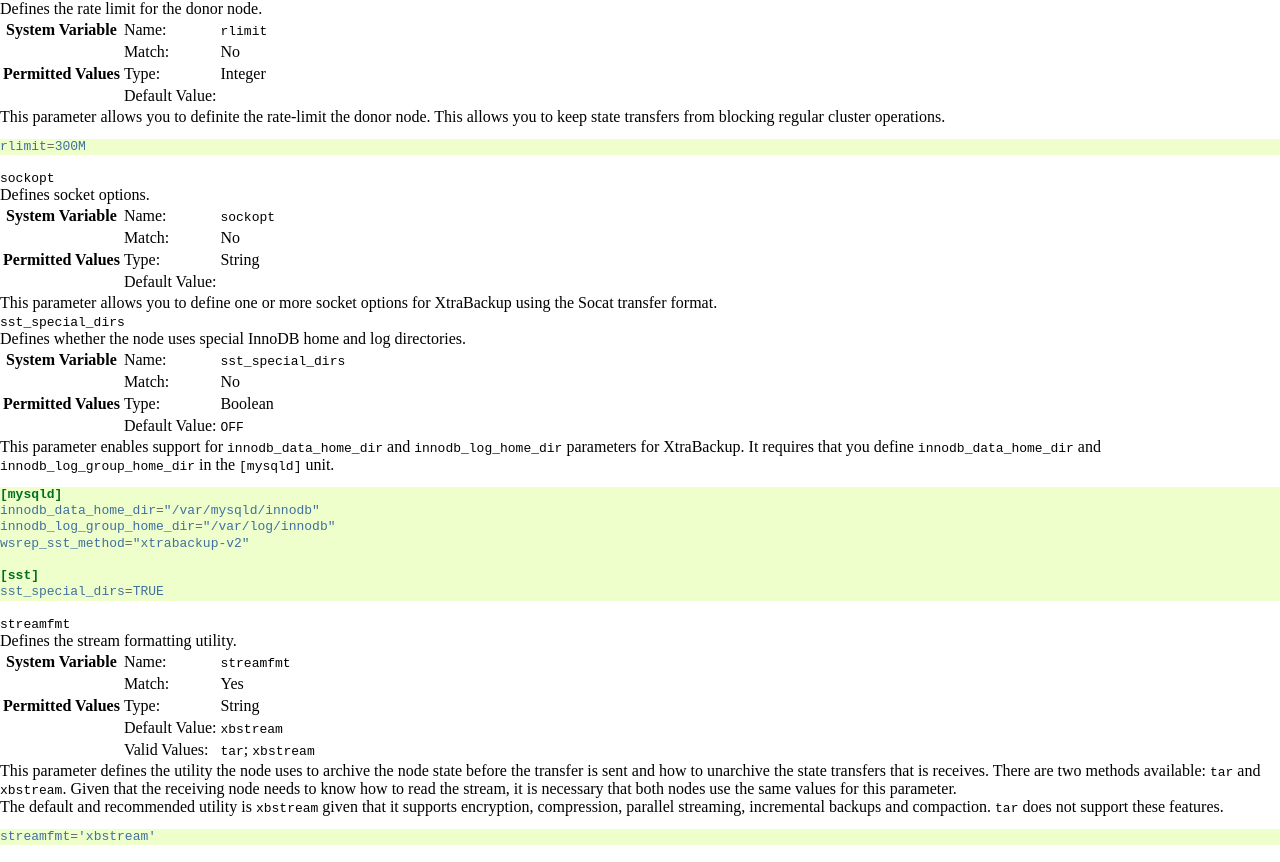
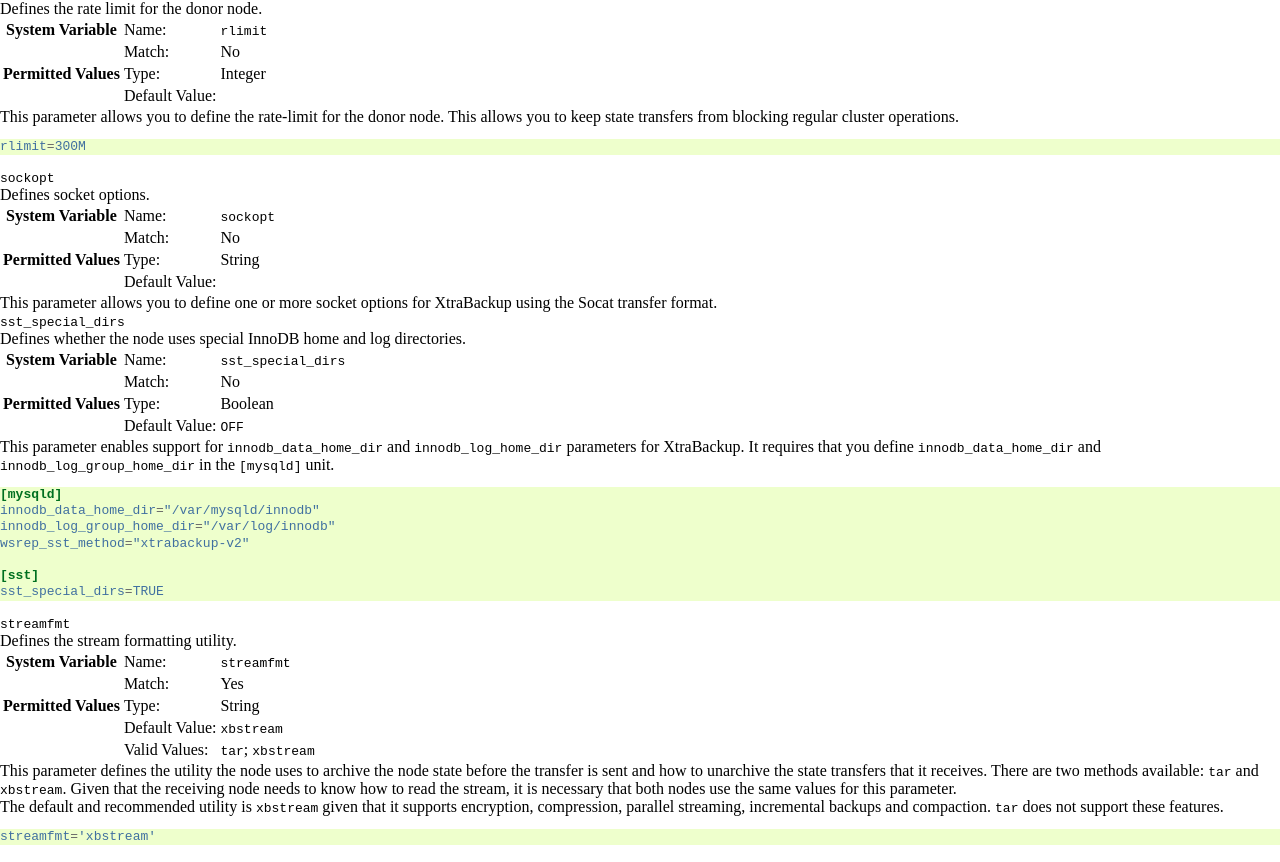
Before and after one commit to codership/documentation, a Sphinx documentation site: the page built from galeracluster/source/documentation/xtrabackup-options.rst, in a window 1280 px wide and 1400 px high, scrolled down 2886 px. Shown: the part 152-1014 px from the top of the window. Built offline with Sphinx 7.4.7, drawn with Linux system fonts in a browser that asks for light colours; comment, search, counter and statistics services are not loaded; some of the changed text lies outside the part shown.

Commit message:
Language improvements.

```diff
--- a/galeracluster/source/documentation/xtrabackup-options.rst
+++ b/galeracluster/source/documentation/xtrabackup-options.rst
@@ -313,7 +313,7 @@ Defines the rate limit for the donor node.
    "**Permitted Values**", "Type:", "Integer"
    "", "Default Value:", ""
 
-This parameter allows you to definite the rate-limit the donor node. This allows you to keep state transfers from blocking regular cluster operations.
+This parameter allows you to define the rate-limit for the donor node. This allows you to keep state transfers from blocking regular cluster operations.
 
 .. code-block:: ini
 
@@ -379,7 +379,7 @@ Defines the stream formatting utility.
    "", "Default Value:", "``xbstream``"
    "", "Valid Values:", "``tar``; ``xbstream``"
 
-This parameter defines the utility the node uses to archive the node state before the transfer is sent and how to unarchive the state transfers that is receives. There are two methods available: ``tar`` and ``xbstream``. Given that the receiving node needs to know how to read the stream, it is necessary that both nodes use the same values for this parameter.
+This parameter defines the utility the node uses to archive the node state before the transfer is sent and how to unarchive the state transfers that it receives. There are two methods available: ``tar`` and ``xbstream``. Given that the receiving node needs to know how to read the stream, it is necessary that both nodes use the same values for this parameter.
 
 The default and recommended utility is ``xbstream`` given that it supports encryption, compression, parallel streaming, incremental backups and compaction. ``tar`` does not support these features.
 
@@ -476,7 +476,7 @@ Defines the transfer stream utility.
    "", "Default Value:", "``socat`` "
    "", "Valid Values:", "``socat``; ``nc``"
 
-This parameter defines the utility that the node uses to format transfers sent from donor to joiner nodes. There are two methods supported: Socat and ``nc``. Given that the receiving node needs to know how to interpret the transfer, it is necessary that both nodes use the same values for this parameter.
+This parameter defines the utility that the node uses to format transfers sent from donor to joiner nodes. There are two methods supported: ``socat`` and ``nc``. Given that the receiving node needs to know how to interpret the transfer, it is necessary that both nodes use the same values for this parameter.
 
 The default and recommended utility is Socat, given that it allows for socket options, such as transfer buffer size. For more information, see the `socat Documentation <https://www.dest-unreach.org/socat/doc/socat.html>`_.
 
```
Also changed, not shown: other parts of galeracluster/source/documentation/xtrabackup-options.rst (+1 -1 lines).
